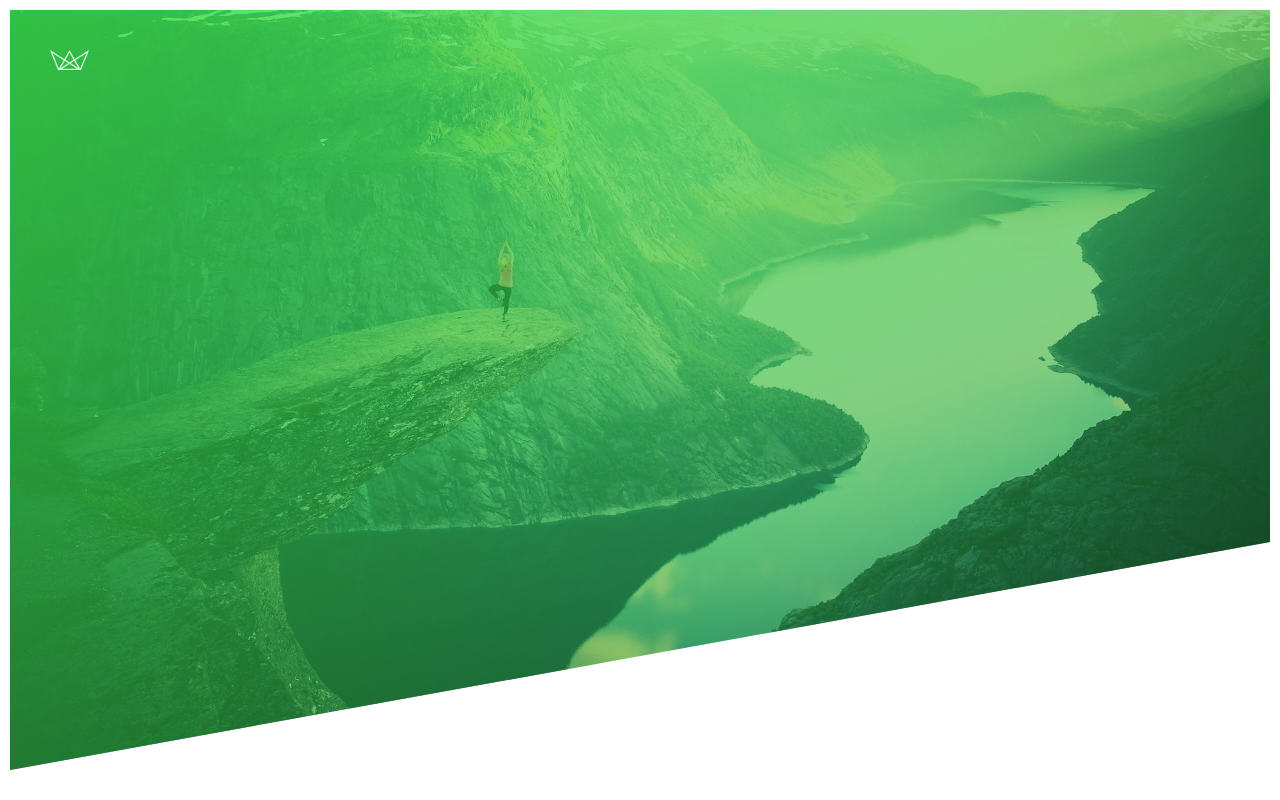
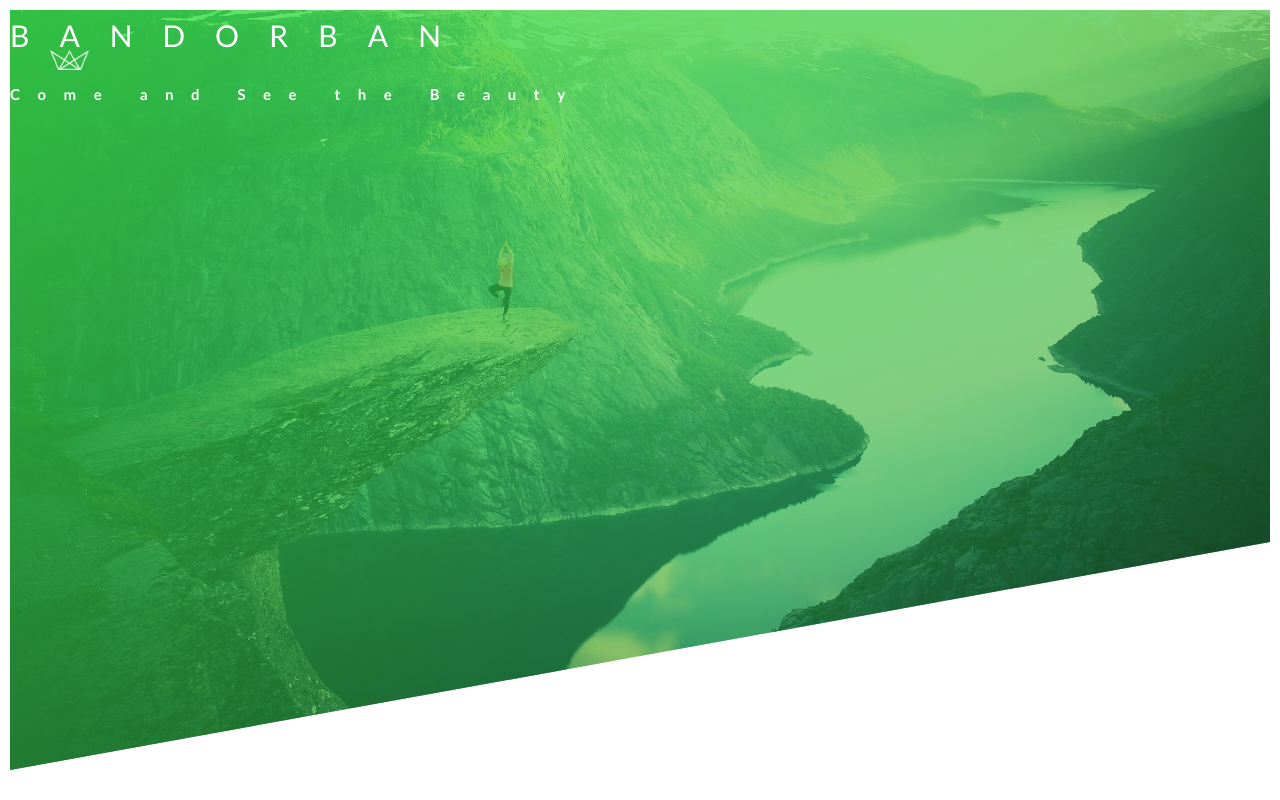
Before and after one commit to engr-hasanuzzaman/advance-css, a plain HTML site: page tourism-site/index.html in a window 1280 px wide. Drawn offline with Linux system fonts and the light colour scheme; files whose address does not match are found by name.

Commit message:
Apply basic styling on the primary and secondary styling

```diff
--- a/tourism-site/css/style.css
+++ b/tourism-site/css/style.css
@@ -45,3 +45,17 @@ body {
 .logo {
     height: 20px;
 }
+
+.heading-primary {
+    display: block;
+    letter-spacing: 30px;
+    font-size: 30px;
+    font-weight: 400;
+    text-transform: uppercase;
+}
+
+.heading-secondary {
+    letter-spacing: 17.5px;
+    font-weight: 700;
+    font-size: 15px;
+}
--- a/tourism-site/index.html
+++ b/tourism-site/index.html
@@ -17,6 +17,10 @@
             <div class="logo-container">
                 <img src="./img/logo-white.png" alt="" class="logo">
             </div>
+            <h1>
+                <span class="heading-primary">Bandorban</span>
+                <span class="heading-secondary">Come and See the Beauty</span>
+            </h1>
         </header>
     </body>
 </html>
```
